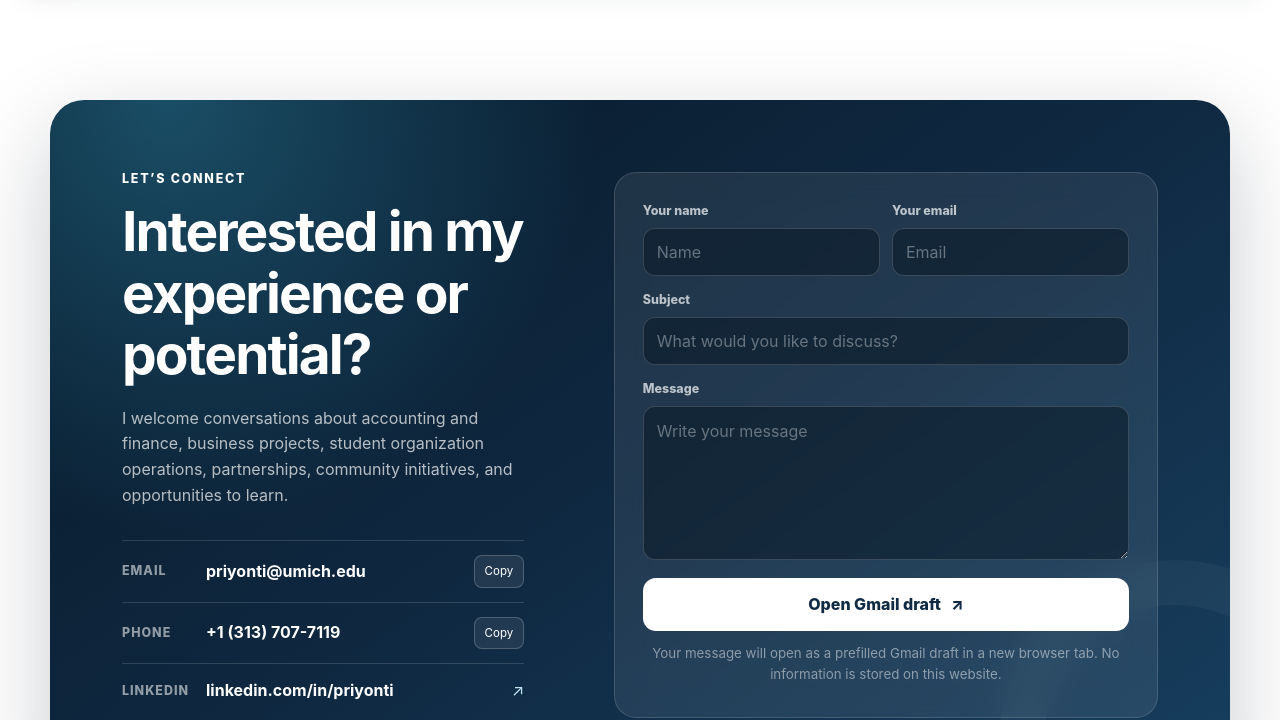
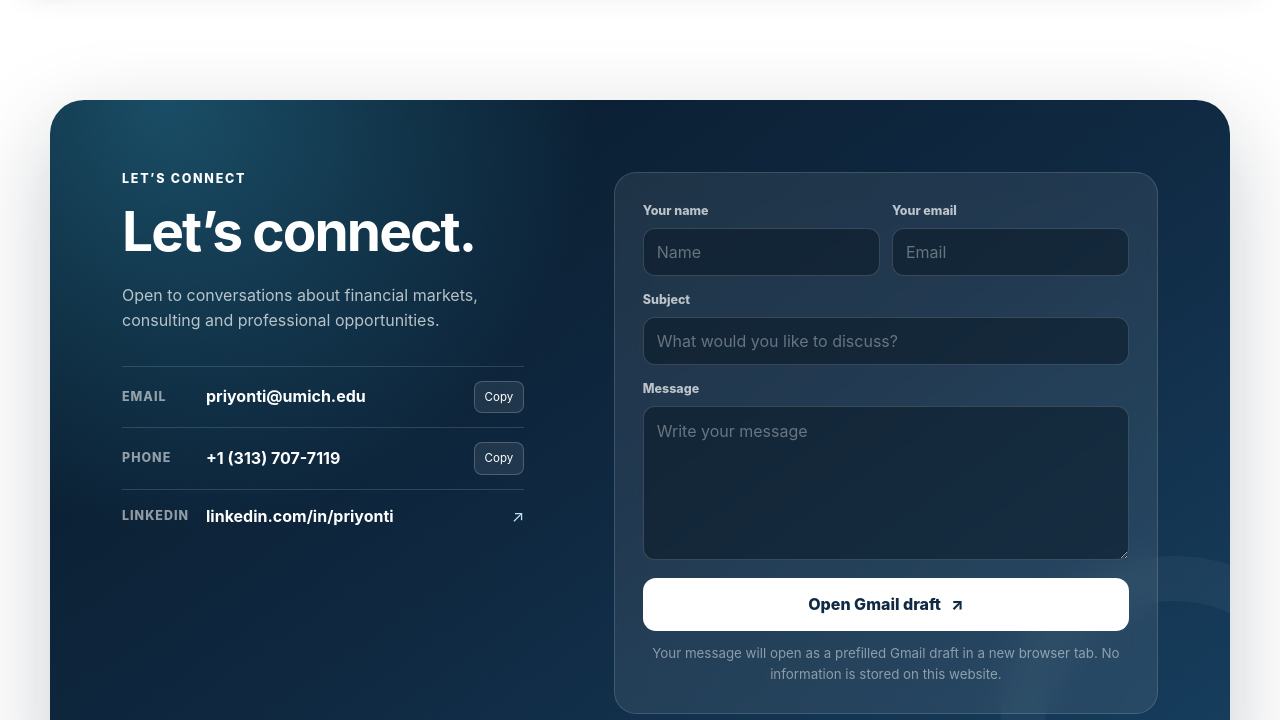
Before and after one commit to priyonti-sys/priyonti-roy-portfolio, a plain HTML site: page contact.html in a window 1280 px wide. Shown: the part 88-808 px from the top of the page. Drawn offline with Linux system fonts and the light colour scheme.

Commit message:
Streamline contact copy

```diff
--- a/contact.html
+++ b/contact.html
@@ -68,8 +68,8 @@
       <div class="container contact-shell reveal">
         <div class="contact-copy">
           <p class="section-kicker">Let’s connect</p>
-          <h2>Interested in my experience or potential?</h2>
-        <p>I welcome conversations about accounting and finance, business projects, student organization operations, partnerships, community initiatives, and opportunities to learn.</p>
+          <h2>Let’s connect.</h2>
+        <p>Open to conversations about financial markets, consulting and professional opportunities.</p>
           <div class="contact-options">
             <div class="contact-item">
               <span>Email</span>
```
